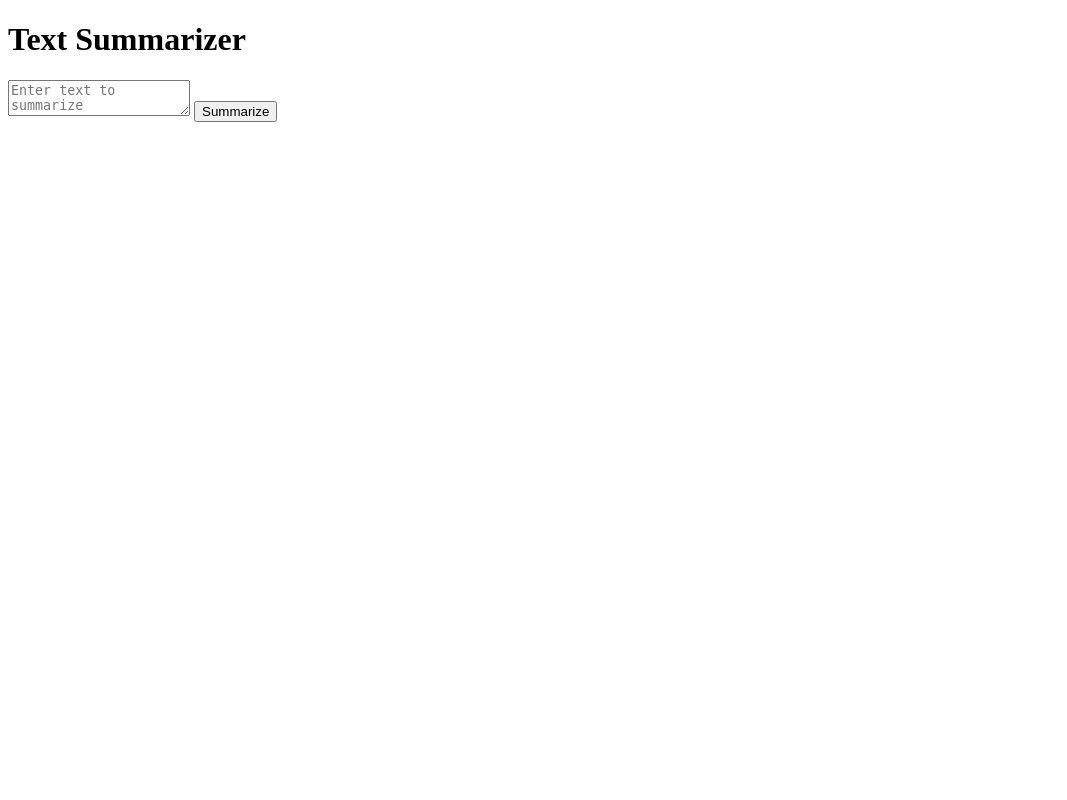
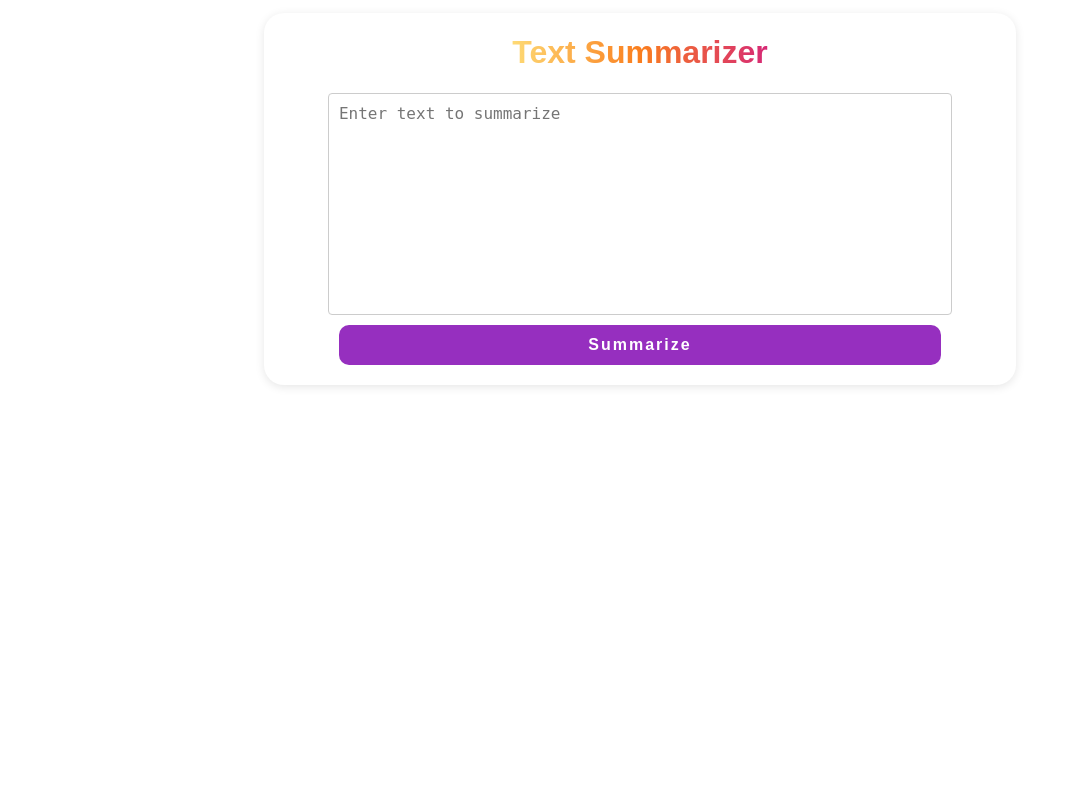
Before and after one commit to megat-utm/Speed-Reading, a Flask app: page / in a window 1280 px wide. Shown: the whole page, without its empty margins (0-1067 px from the left). Run offline with Flask 2, Linux system fonts and the light colour scheme.

Commit message:
Nazran styling interface

```diff
--- a/templates/index.html
+++ b/templates/index.html
@@ -2,18 +2,111 @@
 <html>
     <head>
         <title>Text Summarizer</title>
-    <!-- TODO: Add your CSS here -->
         <style>
-        /* Add your CSS here */
+            html {
+                height: 100%;
+                width: 100%;
+                position: fixed;
+            }
+
+            body {
+                display: flex;
+                flex-direction: column;
+                justify-content: center;
+                align-items: center;
+                margin: 1%;
+                padding: 0;
+
+                background-size: cover;
+                background-position: center;
+                background-repeat: no-repeat;
+                font-family: 'Poppins', sans-serif;
+            }
+
+            .form-container, .output-container {
+                display: flex;
+                flex-direction: column;
+                align-items: center;
+                justify-content: center;
+                width: 60%;
+                background-color: white;
+                box-shadow: 0px 2px 10px rgba(0, 0, 0, 0.1);
+                border-radius: 20px;
+            }
+
+            .form-container {
+                height: 35%;
+                padding-bottom: 20px;
+            }
+
+            h1 {
+                background-image: linear-gradient(to right, #feda75, #fa7e1e, #d62976);
+                background-clip: text;
+                -webkit-background-clip: text;
+                color: transparent;
+            }
+
+            #summarize-form {
+                width: 80%;
+                display: flex;
+                flex-direction: column;
+                align-items: center;
+                justify-content: center;
+            }
+
+            #text-to-summarize, #summarized-text {
+                width: 100%;
+                height: 200px;
+                border: 1px solid #ccc;
+                border-radius: 4px;
+                resize: none;
+                padding: 10px;
+                font-size: 16px;
+                margin-bottom: 10px;
+                word-wrap: break-word;
+                overflow-y: auto;
+            }
+
+            #summarized-text {
+                height: 350px;
+                text-align: justify;
+            }
+
+            button {
+                width: 100%;
+                height: 40px;
+                border: none;
+                border-radius: 10px;
+                background-color: #962fbf;
+                color: white;
+                font-weight: bold;
+                letter-spacing: 2px;
+                font-size: 16px;
+                cursor: pointer;
+            }
+
+            .hidden {
+                display: none;
+            }
         </style>
     </head>
     <body>
+        <div class="form-container">
             <h1>Text Summarizer</h1>
             <form id="summarize-form">
                 <textarea id="text-to-summarize" placeholder="Enter text to summarize"></textarea>
                 <button type="submit">Summarize</button>
             </form>
-    <p id="summarized-text"></p>
+        </div>
+        <br>
+        <div class="output-container hidden">
+            <h1>Summarized Text</h1>
+            <div id="summarize-form">
+                <p id="summarized-text" readonly></p>
+            </div>
+        </div>
+    </body>
+</html>
 
 <!-- TODO: Add your JavaScript here -->
 <script>
@@ -36,9 +129,9 @@
         .then(data => {
             // TODO: Display the summarized text
             document.getElementById('summarized-text').textContent = data;
+            console.log(data);
+            // Show the output container
+            document.querySelector('.output-container').classList.remove('hidden');
         });
     });
-
 </script>
-</body>
-</html>
```
Lines whose indentation alone changed are shown as unchanged.
